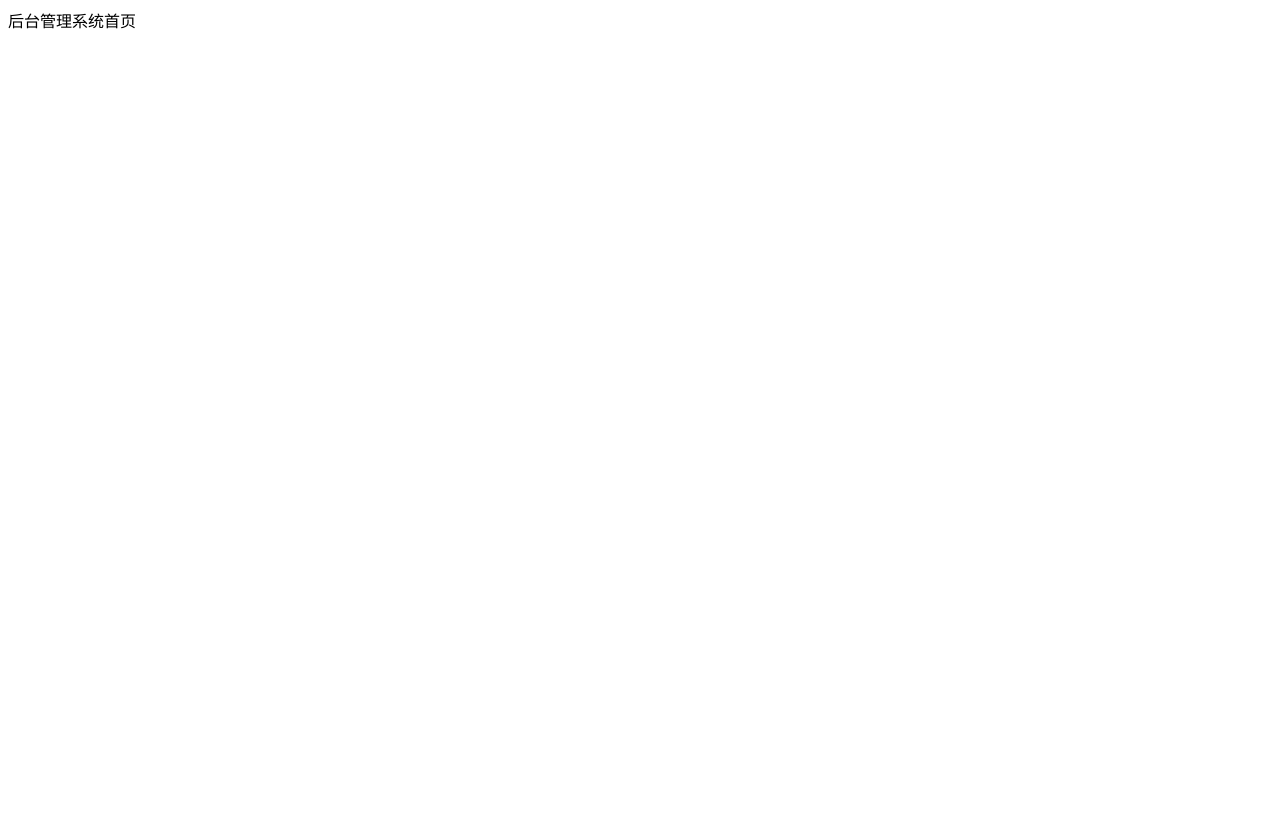
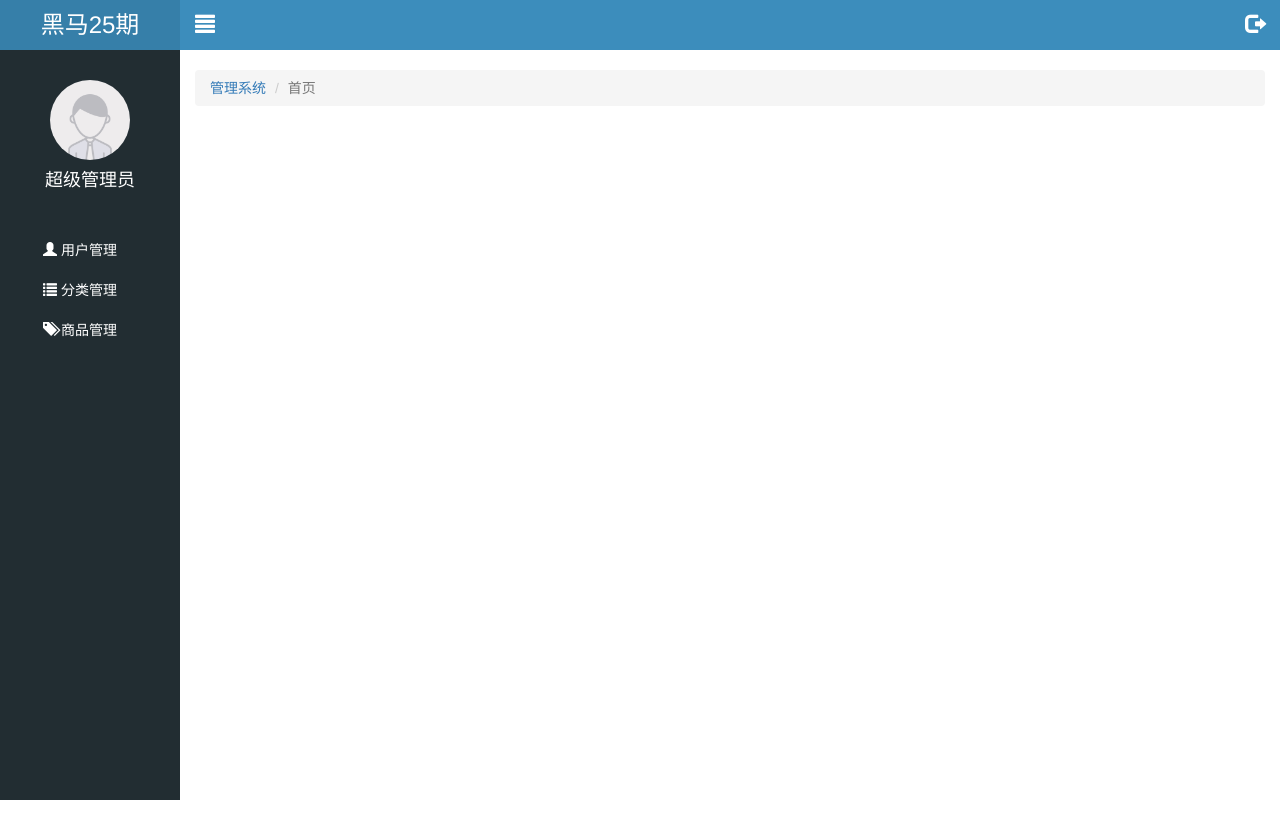
Before and after one commit to kang123lihua/letao, a website: page public/back/index.html in a window 1280 px wide. Before the commit the page ends 800 px from the top, so only its background shows below. Drawn offline with Linux system fonts and the light colour scheme.

Commit message:
静态公共部分完成

```diff
--- a/public/back/css/common.css
+++ b/public/back/css/common.css
@@ -1,3 +1,19 @@
+a,
+a:link,
+a:visited,
+a:hover,
+a:active{
+    text-decoration: none;
+}
+
+ul{
+    margin: 0;
+    padding: 0;
+    list-style: none;
+}
+
+
+
 .body-bg{
     background-color: #222D32;
 }
@@ -10,3 +26,91 @@
 .mt_150{
     margin-top: 150px;
 }
+.mt_20{
+    margin-top: 20px;
+}
+
+/*侧边栏*/
+.lt-aside{
+    width: 180px;
+    height: 100%;
+    background-color: #222D32;
+    position: fixed;
+    left: 0;
+    top: 0;
+    z-index: 999;
+}
+.lt-aside .brand{
+    width: 100%;
+    height: 50px;
+    text-align: center;
+    line-height: 50px;
+    background-color: #367FA9;
+    font-size: 24px;
+}
+.lt-aside .brand a{
+    color: #ffff;
+}
+.lt-aside .user{
+    padding-top: 30px;
+    text-align: center;
+    height: 180px;
+}
+.lt-aside .user img{
+    width: 80px;
+    height: 80px;
+    border-radius: 50%;
+
+}
+.lt-aside .user p{
+    width: 100%;
+    height: 40px;
+    line-height: 40px;
+    color: #fff;
+    font-size: 18px;
+}
+
+
+.lt-aside .nav a{
+    display: block;
+    height: 40px;
+    line-height: 40px;
+    color: #fff;
+    padding-left: 40px;
+    border-left: 3px solid transparent;
+}
+
+.lt-aside .nav a.current{
+    background-color: #1D1F21;
+    border-left: 3px solid #006699;
+}
+
+.lt-aside .nav .child a{
+    padding-left: 60px;
+}
+
+/*右侧主体头部*/
+.lt-main {
+    width: 100%;
+    height: 1000px;
+    padding-left: 180px;
+    padding-top: 50px;
+
+}
+.lt-topbar{
+    width: 100%;
+    height: 50px;
+    background-color: #3C8DBC;
+    position: fixed;
+    left: 0;
+    top: 0;
+    padding-left: 180px;
+}
+.lt-topbar a{
+    color: #fff;
+    font-size: 20px;
+    width: 50px;
+    height: 50px;
+    line-height: 50px;
+    text-align: center;
+}
--- a/public/back/index.html
+++ b/public/back/index.html
@@ -2,9 +2,84 @@
 <html lang="en">
 <head>
     <meta charset="UTF-8">
-    <title>Title</title>
+    <title>乐淘商城</title>
+    <link rel="stylesheet" href="./lib/bootstrap/css/bootstrap.min.css">
+    <link rel="stylesheet" href="./lib/bootstrap-validator/css/bootstrapValidator.min.css">
+    <link rel="stylesheet" href="./lib/nprogress/nprogress.css">
+    <link rel="stylesheet" href="./css/common.css">
 </head>
 <body>
-后台管理系统首页
+
+<!--左侧侧边栏-->
+<div class="lt-aside">
+    <!--标题-->
+    <div class="brand">
+        <a href="#">黑马25期</a>
+    </div>
+    <!--用户-->
+    <div class="user">
+        <img src="./images/default.png" alt="">
+        <p>超级管理员</p>
+    </div>
+    <!--导航-->
+    <div class="nav">
+        <ul>
+            <li>
+                <a href="user.html">
+                    <i class="glyphicon glyphicon-user"></i>
+                    <span>用户管理</span>
+                </a>
+            </li>
+            <li>
+                <a href="javascript:;">
+                    <i class="glyphicon glyphicon-list"></i>
+                    <span>分类管理</span>
+                </a>
+                <div class="child" style="display: none">
+                    <a href="first.html">一级分类</a>
+                    <a href="second.html">二级分类</a>
+                </div>
+            </li>
+            <li>
+                <a href="product.html">
+                    <i class="glyphicon glyphicon-tags"></i>
+                    <span>商品管理</span>
+                </a>
+            </li>
+        </ul>
+    </div>
+
+</div>
+
+<!--右侧主体-->
+<div class="lt-main">
+    <!--右侧头部-->
+    <div class="lt-topbar">
+        <a href="#" class="pull-left icon-menu"><i class="glyphicon glyphicon-align-justify"></i></a>
+        <a href="#" class="pull-right icon-logout"><i class="glyphicon glyphicon-log-out"></i></a>
+    </div>
+    <!--下面的内容-->
+    <div class="container-fluid">
+        <!--路径导航，面包屑导航-->
+        <ol class="breadcrumb mt_20">
+            <li><a href="#">管理系统</a></li>
+            <li class="active">首页</li>
+        </ol>
+
+    </div>
+</div>
+
+
+
+
+
+
+<script src="./lib/jquery/jquery.min.js"></script>
+<script src="./lib/bootstrap/js/bootstrap.min.js"></script>
+<script src="./lib/bootstrap-validator/js/bootstrapValidator.min.js"></script>
+<script src="./lib/nprogress/nprogress.js"></script>
+<script src="js/common.js"></script>
+<script src="js/index.js"></script>
+
 </body>
 </html>
```
Also changed, not shown: public/back/images/default.png (added), public/back/images/none.png (added), public/back/js/index.js (added).
